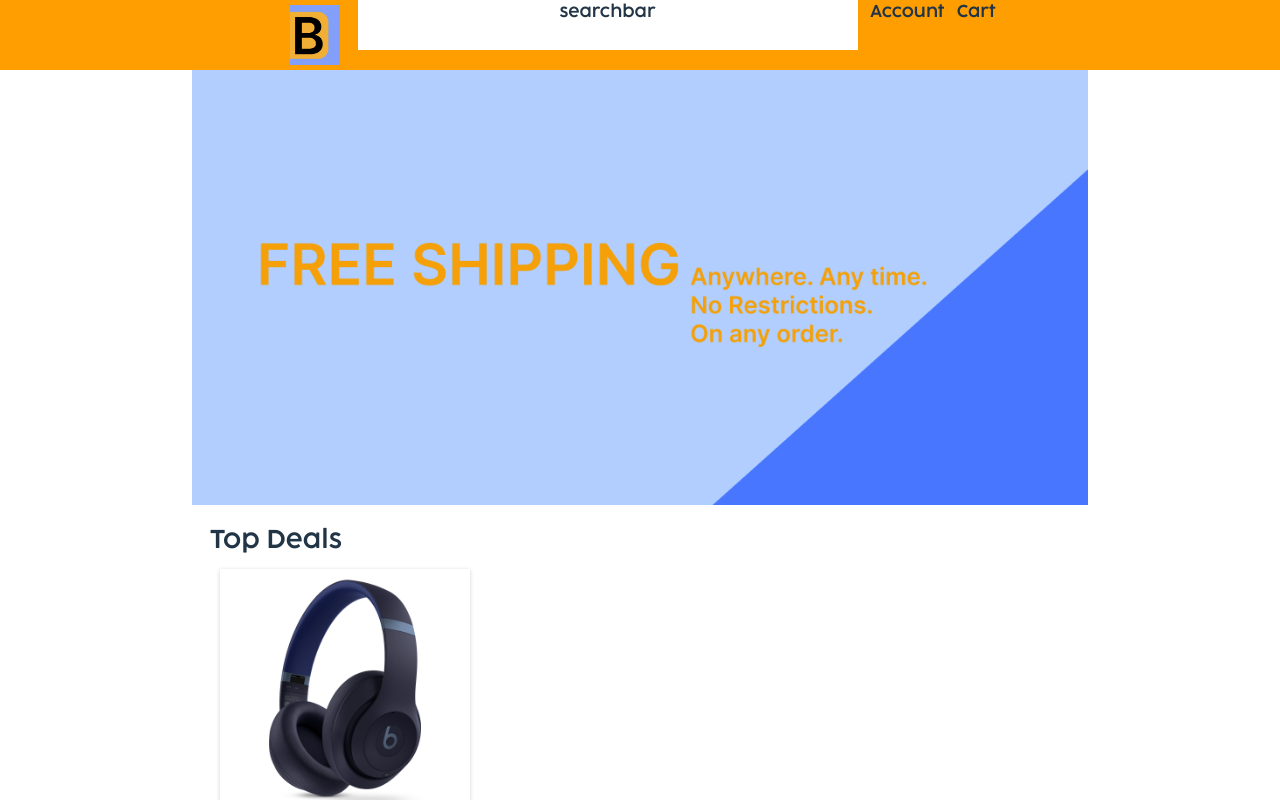
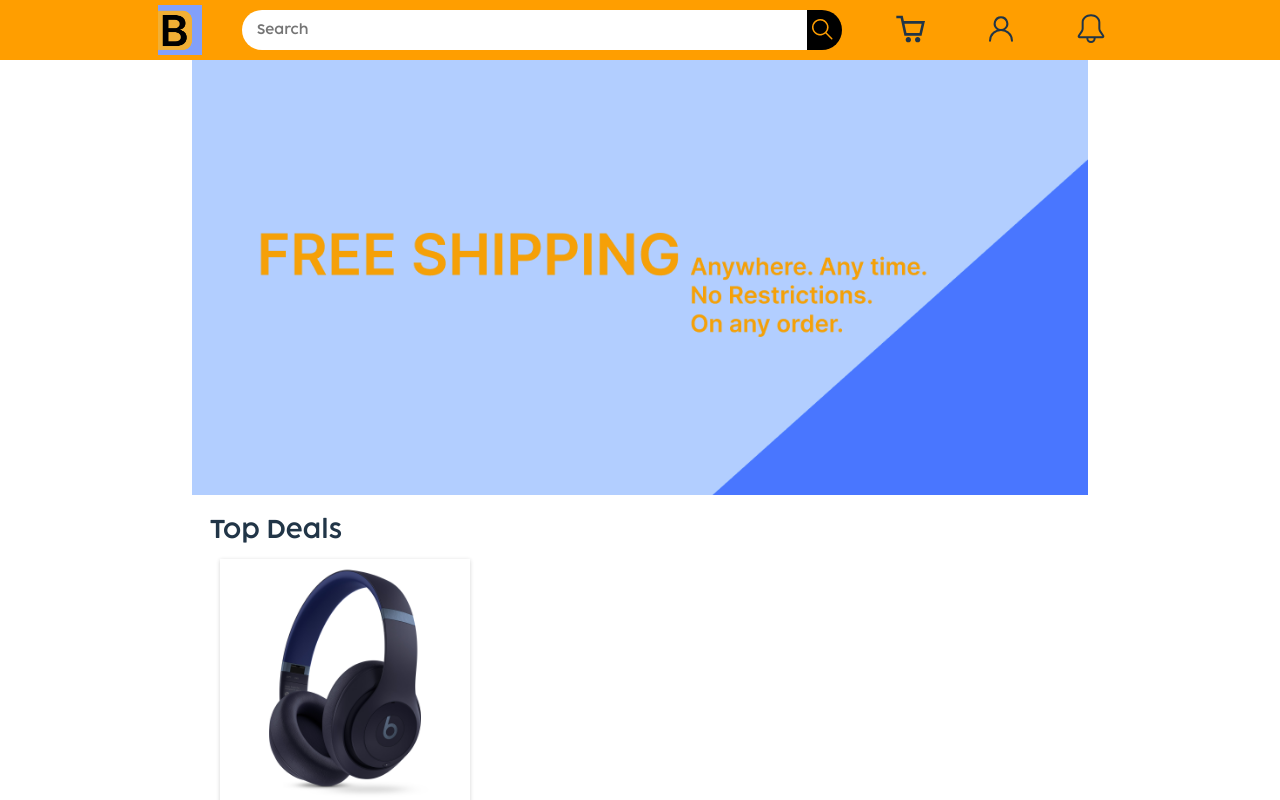
Before and after one commit to cdricn/Peo-WebDesign, a React app: page / in a window 1280 px wide. Shown: the top 800 px of the page. Built offline with nearby package versions, Linux system fonts and the light colour scheme; the HTML template or start-up script is replaced by a standard one.

Commit message:
Fixed header

```diff
--- a/package.json
+++ b/package.json
@@ -11,7 +11,8 @@
   },
   "dependencies": {
     "react": "^18.3.1",
-    "react-dom": "^18.3.1"
+    "react-dom": "^18.3.1",
+    "react-icons": "^5.2.1"
   },
   "devDependencies": {
     "@types/react": "^18.3.3",
--- a/src/assets/components/Header.css
+++ b/src/assets/components/Header.css
@@ -1,23 +1,101 @@
-.header {
+.navbar {
+  gap: 40px;
+  height: 60px;
+  width: 100%;
   background-color: #FF9E00;
-  height: 5%;
 }
 
-.header-items {
+.navbar-left {
+  gap: 10px;
+}
+.logo {
+  height: 50px;
+  width: 44px;
+}
+
+.navbar-middle {
+  width: 600px;
+}
+.input-field {
+  padding: 15px;
+  border: 0px;
+  border-radius: 20px 0px 0px 20px;
+  font-size: .8em;
+  width: 100%;
+  height: 40px;
+  background-color: white;
+}
+.button-search {
+  padding-top: 7px;
+  padding-left: 3px;
+  border-radius: 0px 20px 20px 0px;
+  width: 37px;
+  height: 40px;
+  font-size: 1.5em;
+  color: #FF9E00;
+  background-color: black;
+}
+
+.navbar-right {
+  gap: 30px;
+  font-size: 2em;
+}
+.navbar-icon {
+  padding-top: 13px;
+  padding-left: 13px;
+  width: 60px;
+  transition: .1s;
+}
+.navbar-icon:hover {
+  background-color: #FFC86F;
+  transition: .1s;
+}
+
+.navbar-left, .navbar-middle {
+  margin-top: auto;
+  margin-bottom: auto;
+}
+
+.navbar, .navbar-left, .navbar-form, .navbar-right {
   display: flex;
   flex-direction: row;
   justify-content: center;
-  gap: 1vw;
 }
 
-.header-logo{
-  margin: 5px;
-  width: 50px;
+.footer {
+  position: fixed;
+  left: 0;
+  bottom: 0;
+  width: 100%;
+  background-color: #FF9E00;
+}
+.footer-top {
+  padding: 5px;
+  height: 50px;
+  background-color: #FF9E00;
+}
+.footer-bottom {
   height: 60px;
+  border-top: 1px solid #A66700;
 }
 
-.header-searchbar {
-  background-color: white;
-  width: 500px;
-  height: 50px;
+input:focus {
+  color: black;
 }
+
+.footer-top, .footer-bottom {
+}
+
+@media (width < 500px) {
+  .navbar {
+    display: none;
+    visibility: hidden;
+  }
+}
+
+@media (width > 500px) {
+  .footer {
+    display: none;
+    visibility: hidden;
+  }
+}
--- a/src/assets/components/Header.tsx
+++ b/src/assets/components/Header.tsx
@@ -1,17 +1,73 @@
 import './Header.css'
 import logo from '../ecomlogo.png'
+import { GoSearch } from "react-icons/go";
+import { GoPerson } from "react-icons/go";
+import { GoBell } from "react-icons/go";
+import { CgShoppingCart } from "react-icons/cg";
+
 
 function Header() {
   return (
     <>
-      <div className='header'>
-        <div className='header-items'>
-          <div className='header-logo'>
-            <img src={logo}></img>
+      <div className='navbar'>
+        <div className='navbar-left'>
+          <a href='http://localhost:5173/'>
+            <img src={logo} className='logo'></img>
+          </a>
+        </div>
+        <div className='navbar-middle'>
+          <form className='navbar-form'>
+            <input
+              className='input-field'
+              type="text"
+              placeholder="Search"
+            ></input>
+            <div className='button-search'>
+              <GoSearch />
+            </div>
+          </form>
+        </div>
+        <div className='navbar-right'>
+          <div className='navbar-icon'>
+            <CgShoppingCart />
           </div>
-          <div className='header-searchbar'>searchbar</div>
-          <div>Account</div>
-          <div>Cart</div>
+          <div className='navbar-icon'>
+            <GoPerson />
+          </div>
+          <div className='navbar-icon'>
+            <GoBell />
+          </div>
+        </div>
+      </div>
+
+      <div className='footer'>
+        <div className='footer-top'>
+        <form className='navbar-form'>
+          <input
+            className='input-field'
+            type="text"
+            placeholder="Search"
+          ></input>
+          <div className='button-search'>
+            <GoSearch />
+          </div>
+          </form>
+        </div>
+        <div className='footer-bottom'>
+          <div className='navbar-right'>
+            <div className='navbar-icon'>
+              B
+            </div>
+            <div className='navbar-icon'>
+              <GoBell />
+            </div>
+            <div className='navbar-icon'>
+              <CgShoppingCart />
+            </div>
+            <div className='navbar-icon'>
+              <GoPerson />
+            </div>
+          </div>
         </div>
       </div>
     </>
--- a/src/index.css
+++ b/src/index.css
@@ -5,7 +5,7 @@
   font-size: 16px;
 
   color-scheme: light dark;
-  color: rgba(0, 0, 0, 0.87);
+  color: rgba(0, 9, 58, 0.87);
   background-color: #e6e6e6;
 
   font-synthesis: none;
@@ -27,7 +27,7 @@
 
 body {
   min-height: 100vh;
-  overflow:auto;
+  overflow: auto;
 }
 
 img, picture, svg, video {
```
Also changed, not shown: 1 other file (tests, documents, lock files or other folders).
